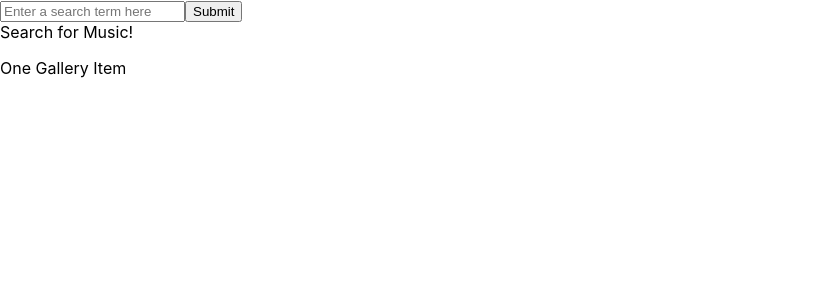
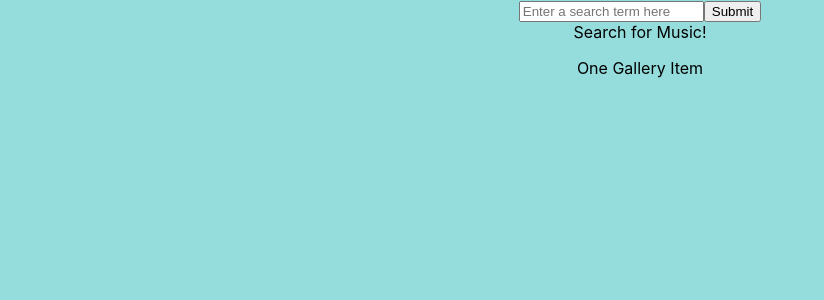
Before and after one commit to milcab/music-library, a React (Create React App) app: page / in a window 1280 px wide. Shown: the top 300 px of the page, without its empty margins (0-824 px from the left). Built offline with nearby package versions, Linux system fonts and the light colour scheme.

Commit message:
styling a little bit

```diff
--- a/src/App.css
+++ b/src/App.css
@@ -2,37 +2,6 @@
   text-align: center;
 }
 
-.App-logo {
-  height: 40vmin;
-  pointer-events: none;
+body {
+  background-color: aqua;
 }
-
-@media (prefers-reduced-motion: no-preference) {
-  .App-logo {
-    animation: App-logo-spin infinite 20s linear;
-  }
-}
-
-.App-header {
-  background-color: #282c34;
-  min-height: 100vh;
-  display: flex;
-  flex-direction: column;
-  align-items: center;
-  justify-content: center;
-  font-size: calc(10px + 2vmin);
-  color: white;
-}
-
-.App-link {
-  color: #61dafb;
-}
-
-@keyframes App-logo-spin {
-  from {
-    transform: rotate(0deg);
-  }
-  to {
-    transform: rotate(360deg);
-  }
-}
--- a/src/index.css
+++ b/src/index.css
@@ -5,9 +5,13 @@ body {
     sans-serif;
   -webkit-font-smoothing: antialiased;
   -moz-osx-font-smoothing: grayscale;
+  text-align: center;
+
+  background-color: rgb(149, 220, 220);
 }
 
 code {
   font-family: source-code-pro, Menlo, Monaco, Consolas, 'Courier New',
     monospace;
+
 }
```
